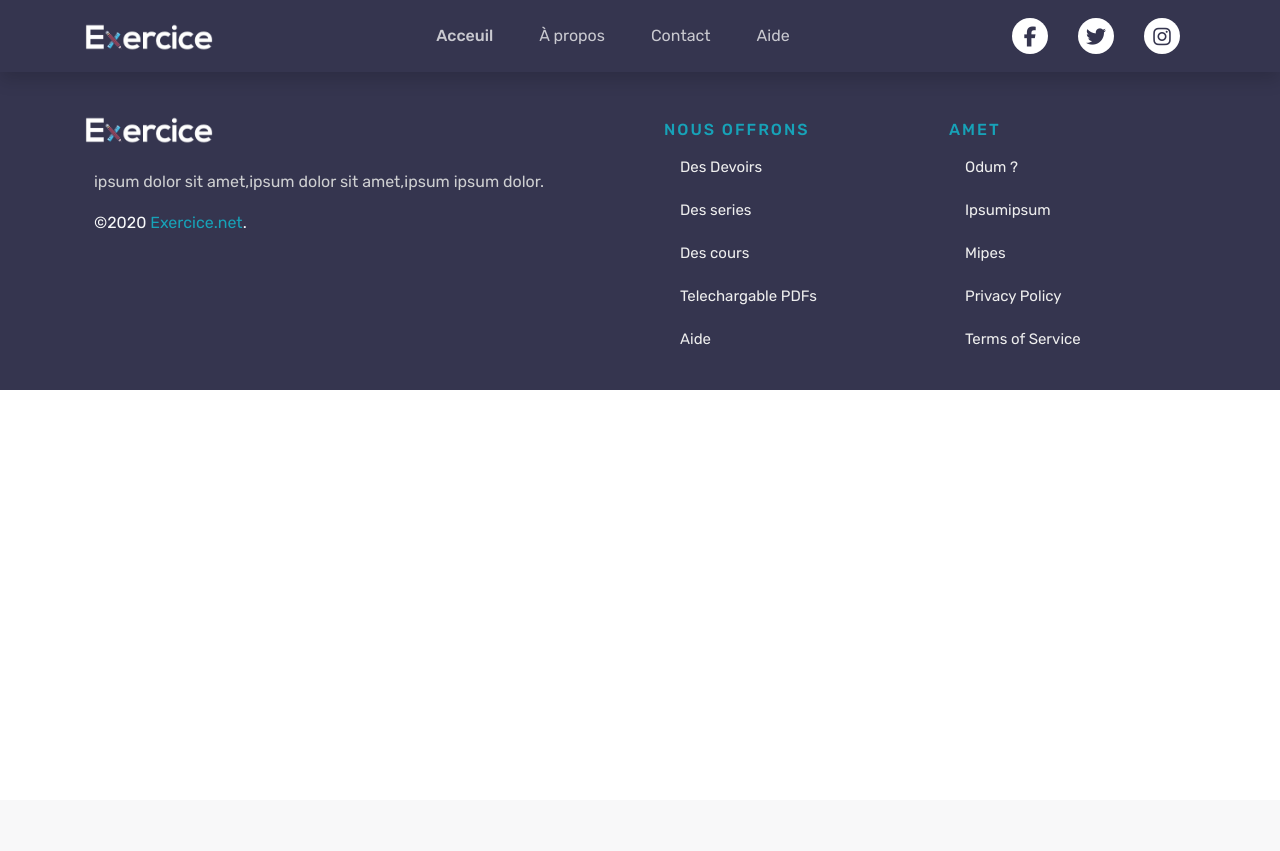
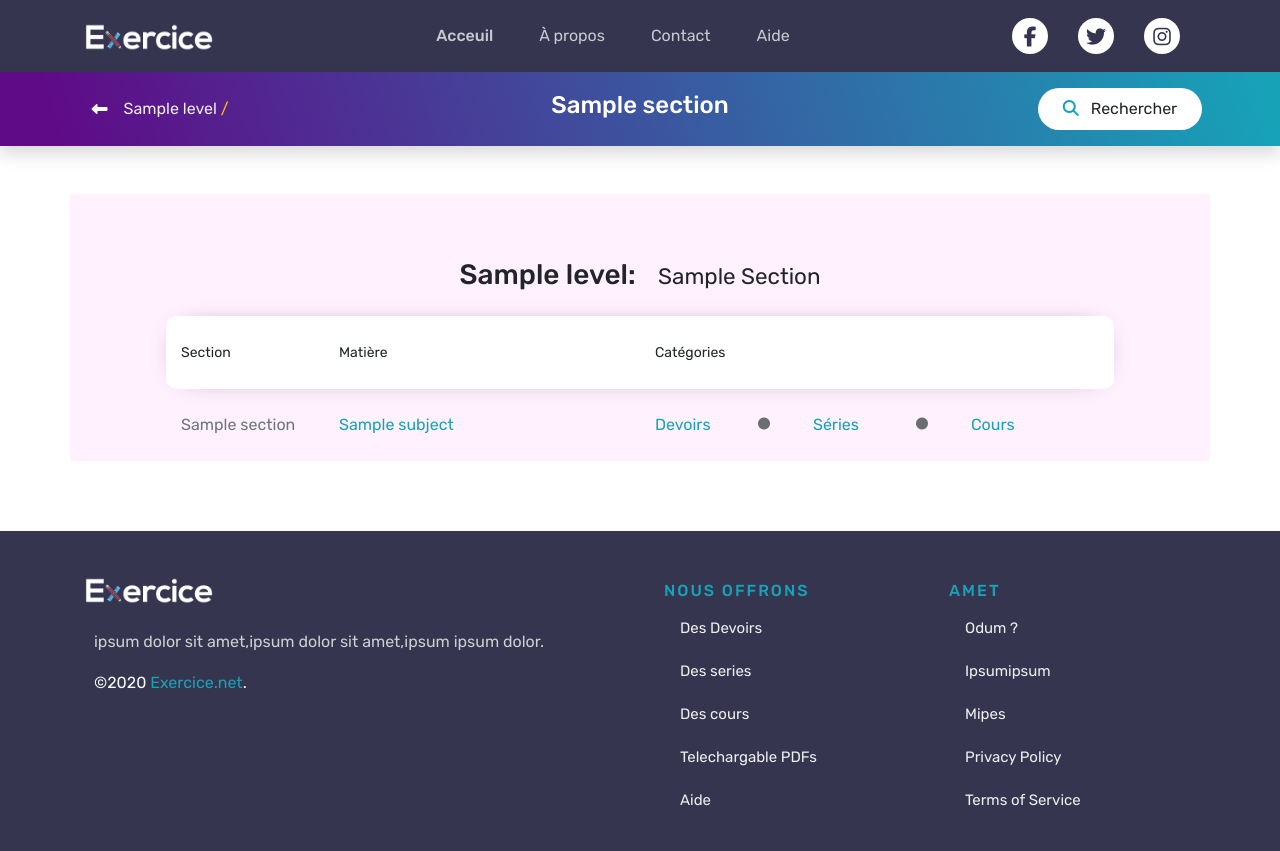
Before and after one commit to a-araari/exam, a Django app: a page that uses pdfs/templates/pdfs/level-section-detail.html in a window 1280 px wide. Before the commit the page ends 390 px from the top, so only its background shows below. Run offline with Django 3.2, Linux system fonts and the light colour scheme; tables that the repository leaves empty hold one stand-in row (values such as "Sample post"); some libraries are stand-ins or nearby versions.

Commit message:
Add functionality for level-section-detail view

```diff
--- a/pdfs/templates/pdfs/level-section-detail.html
+++ b/pdfs/templates/pdfs/level-section-detail.html
@@ -1,17 +1,108 @@
 {% extends "base.html" %}
 
 {% load i18n %}
+{% load static %}
 
 
 <!-- Extra head tag -->
 {% block extra_head %}
+    <link rel="stylesheet" type="text/css" href="{% static "pdfs/css/styles.css" %}">
+{% endblock extra_head %}
 
-{% endblock extra_head %}
+
+{% block navbar-fixed %}
+    {# This block will remove the 'fixed-top' class from the navbar in templates/base.html #}
+{% endblock navbar-fixed %}
+{% block spacing %}
+    {# This block will remove the 'spacing' div after the navbar in templates/base.html #}
+{% endblock spacing %}
 
 
 <!-- Inside body tag -->
 {% block content %}
+    <!-- Exam sub-navbar -->
+    <div id="exam-sub-navbar" class="container-fluid sticky-top bg-purple-info-linear py-3 shadow">
+        <div class="row">
+            <div class="col-3 d-flex justify-content-center align-items-center">
+                <i class="fa fa-long-arrow-left text-white pr-3" onclick="location.href='{{ request.META.HTTP_REFERER }}'" style="cursor: pointer;"></i>
+                <span class="text-white">
+                    {% if level %}
+                        <a href="{% url 'pdfs:level-detail' level_slug=level.slug %}">{{ level }}</a><span class="text-warning"> /</span>
+                    {% endif %}
+                </span>
+            </div>
+            <div class="col-6 d-flex justify-content-center align-items-center">
+                <h4 class="text-white" style="font-weight: 500">{{ section.name|capfirst }}</h4>
+            </div>
+            <div class="col-3 d-flex justify-content-center align-items-center">
+                <button class="btn bg-white py-2 px-4" style="border-radius: 100px;" onclick="location.href='{% url 'home:search' %}'">
+                    <i class="fa fa-search pr-2" style="color: #17a2b8;"></i>
+                    {% trans "Rechercher" %}
+                </button>
+            </div>
+        </div>
+    </div>
 
+    <div class="container mt-5 pt-5" style="background-color: #FFF1FD;">
+        <div class="row">
+            <div class="col-12 text-center mt-3">
+                <h3>{{ level.name|capfirst }}: <small class="ml-3">{{ section.name|title }}</small></h3>
+            </div>
+
+            <div class="col-12 text-left mt-3 px-5">
+                <!-- List Header -->
+                <div class="row bg-white mx-5 py-4 table-head">
+                    <div class="col-2 d-flex align-items-center"><p class="mb-0">{% trans "Section" %}</p></div>
+                    <div class="col-4 d-flex align-items-center"><p class="mb-0">{% trans "Matière" %}</p></div>
+                    <div class="col-6 d-flex align-items-center"><p class="mb-0">{% trans "Catégories" %}</p></div>
+                </div>
+                <!-- List Content -->
+                {% if not section.subjects %}
+                    <div class="row mx-5 py-4 table-row">
+                        <div class="col-12 text-center">
+                            <i class="fa fa-exclamation text-info mb-4" style="font-size: 128px"></i>
+                            <h3 class="text-dark-2 text-center">{% trans "Désolé, nous n'avons trouvé aucun fichier correspondant à votre recherche." %}</h3>
+                        </div>
+                    </div>
+                {% endif %}
+                {% for sbj in section.subjects.all %}
+
+                    <div class="row mx-5 py-4 table-row">
+                        <div class="col-2 text-secondary">
+                            {{ section.name|default:'-' }}
+                        </div>
+                        <div class="col-4">
+                            <a class="text-info category-tab-link" href="{% url 'pdfs:level-section-subject-detail' level_slug=level.slug section_slug=section.slug subject_slug=sbj.slug %}">
+                                {{ sbj.name|default:'-' }}
+                            </a>
+                        </div>
+                        <div class="col-1">
+                            <a class="text-info category-tab-link" href="{% url 'pdfs:level-section-subject-category-detail' level_slug=level.slug section_slug=section.slug subject_slug=sbj.slug category_slug='devoirs' %}">
+                                {% trans "Devoirs" %}
+                            </a>
+                        </div>
+                        <div class="col-1">
+                            <span><i class="fa fa-circle fa-xs text-dark-3 mx-4"></i></span>
+                        </div>
+                        <div class="col-1">
+                            <a class="text-info category-tab-link" href="{% url 'pdfs:level-section-subject-category-detail' level_slug=level.slug section_slug=section.slug subject_slug=sbj.slug category_slug='series' %}">
+                                {% trans "Séries" %}
+                            </a>
+                        </div>
+                        <div class="col-1">
+                            <span><i class="fa fa-circle fa-xs text-dark-3 mx-4"></i></span>
+                        </div>
+                        <div class="col-1">
+                            <a class="text-info category-tab-link" href="{% url 'pdfs:level-section-subject-category-detail' level_slug=level.slug section_slug=section.slug subject_slug=sbj.slug category_slug='cours' %}">
+                                {% trans "Cours" %}
+                            </a>
+                        </div>
+                    </div>
+
+                {% endfor %}
+            </div>
+        </div>
+    </div>
 {% endblock content %}
 
 
--- a/pdfs/views.py
+++ b/pdfs/views.py
@@ -216,33 +216,31 @@ def level_section_subject_detail(request, level_slug, section_slug, subject_slug
     categories = Category.objects.all()
 
     page = request.GET.get('page', 1)
-    max_pdfs_per_page = request.GET.get('max_pdfs_per_page', 9)
+    max_subjects_per_page = request.GET.get('max_subjects_per_page', 9)
 
-    pdfs = PDF.objects.filter(
-        level=level,
-        subject=subject,
-    )
     if not section.is_default():
-        pdfs.filter(section=section)
+        subjects = section.subjects.all()
+    else:
+        subjects = level.subjects.all()
 
-    pdfs_count = pdfs.count()
+    subjects_count = subjects.count()
 
-    paginator = Paginator(pdfs, max_pdfs_per_page)
+    paginator = Paginator(subjects, max_subjects_per_page)
     try:
-        pdfs = paginator.page(page)
+        subjects = paginator.page(page)
     except PageNotAnInteger:
-        pdfs = paginator.page(1)
+        subjects = paginator.page(1)
     except EmptyPage:
-        pdfs = paginator.page(paginator.num_pages)
+        subjects = paginator.page(paginator.num_pages)
 
     context = {
         'title': f'{level.name}-{section.name}-{subject.name}',
-        'pdfs': pdfs,
         'level': level,
         'section': section,
         'subject': subject,
-        'pdfs_count': pdfs_count,
+        'subjects': subjects,
         'categories': categories,
+        'subjects_count': subjects_count,
     }
 
     return render(request, 'pdfs/level-section-subject-detail.html', context)
```
